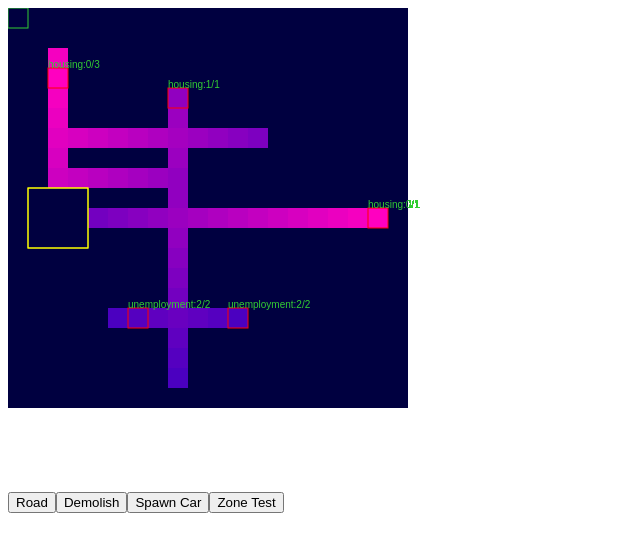
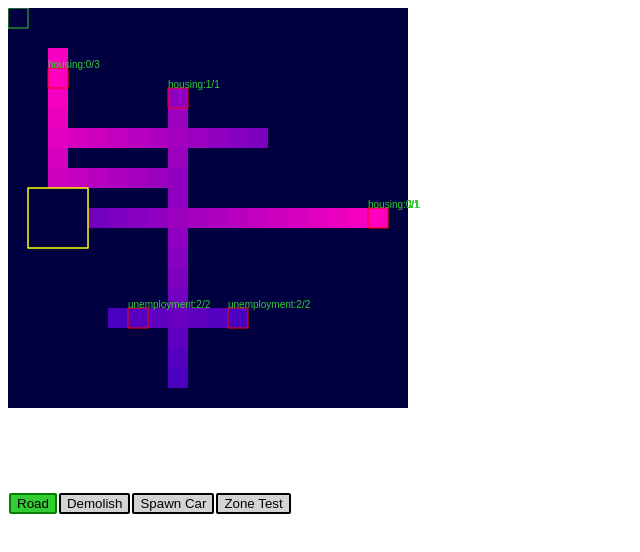
Before and after one commit to MadcoreTom/pheromone-city, a website with bundled scripts: page www/index.html in a window 1280 px wide. Both pictures are taken after a click on the button "Road". Shown: the whole page, without its empty margins (0-640 px from the left). Built offline with nearby package versions, Linux system fonts and the light colour scheme.

Commit message:
added styles to the tool buttons

```diff
--- a/src/main.ts
+++ b/src/main.ts
@@ -116,6 +116,8 @@ function initTools(state:State){
         b.addEventListener("click", ()=>{
             console.log("Selected tool", t.name);
             state.tool = t;
+            toolButtons.forEach(b=>b.classList="");
+            b.classList="tool-selected";
         });
         return b;
     });
--- a/src/tools.ts
+++ b/src/tools.ts
@@ -76,7 +76,8 @@ class CarTool extends Tool {
     }
 
     public onHover(state: State, x: number, y: number): boolean {
-        return true;
+        const t = state.map.get(x,y,BLANK_TILE);
+        return t && t.type == TileType.ROAD;
     }
 }
 
--- a/www/index.html
+++ b/www/index.html
@@ -2,6 +2,19 @@
 <html>
     <head>
         <title>Phere</title>
+        <style>
+            button {
+                border: 2px solid black;
+                background: lightgray;
+                cursor: pointer;
+                margin: 1px;
+                border-radius: 2px;
+            }
+            button.tool-selected{
+                border: 2px solid green;
+                background: limegreen;
+            }
+        </style>
     </head>
     <body>
         <canvas width="480" height="480"></canvas>
```
